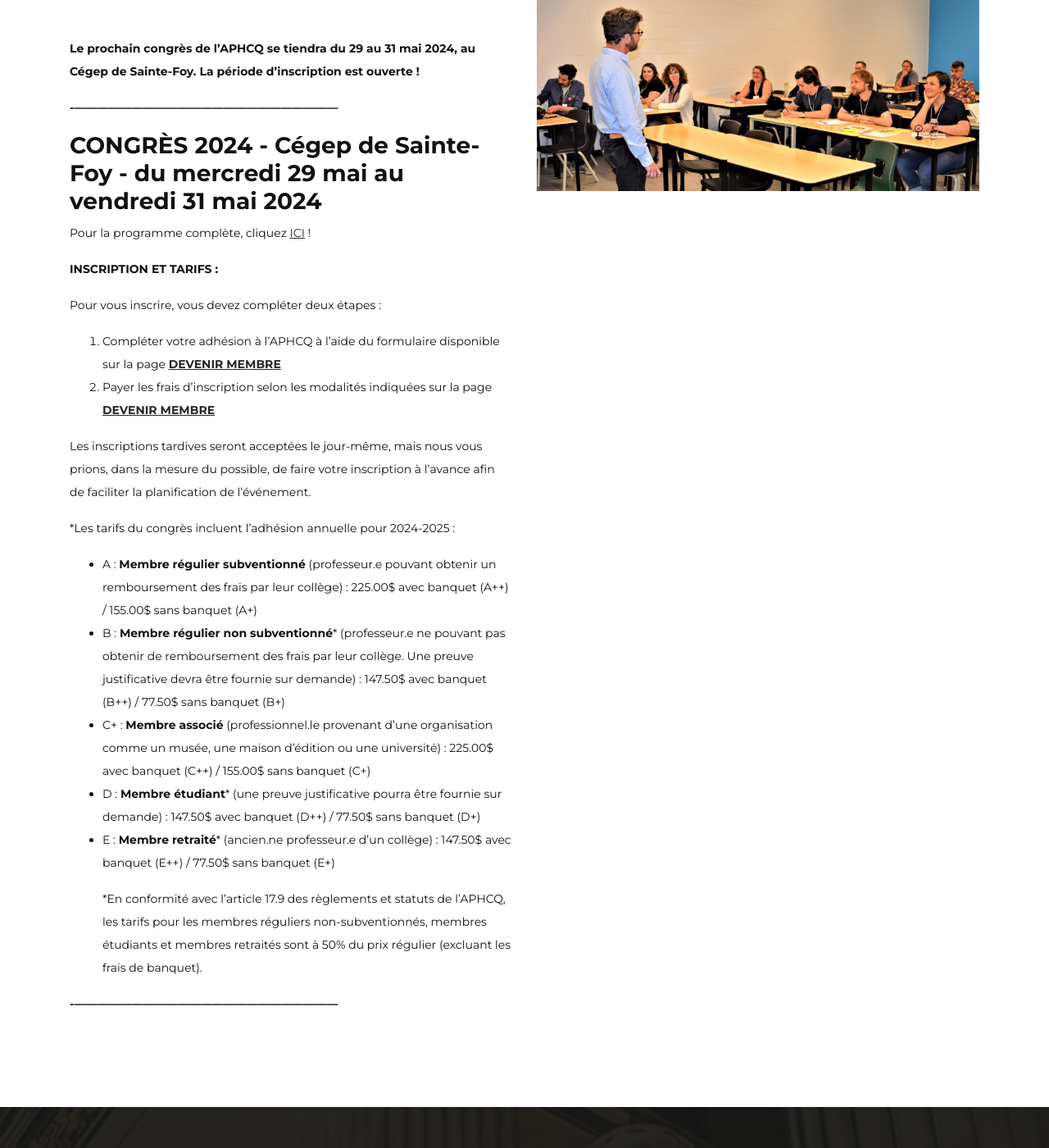
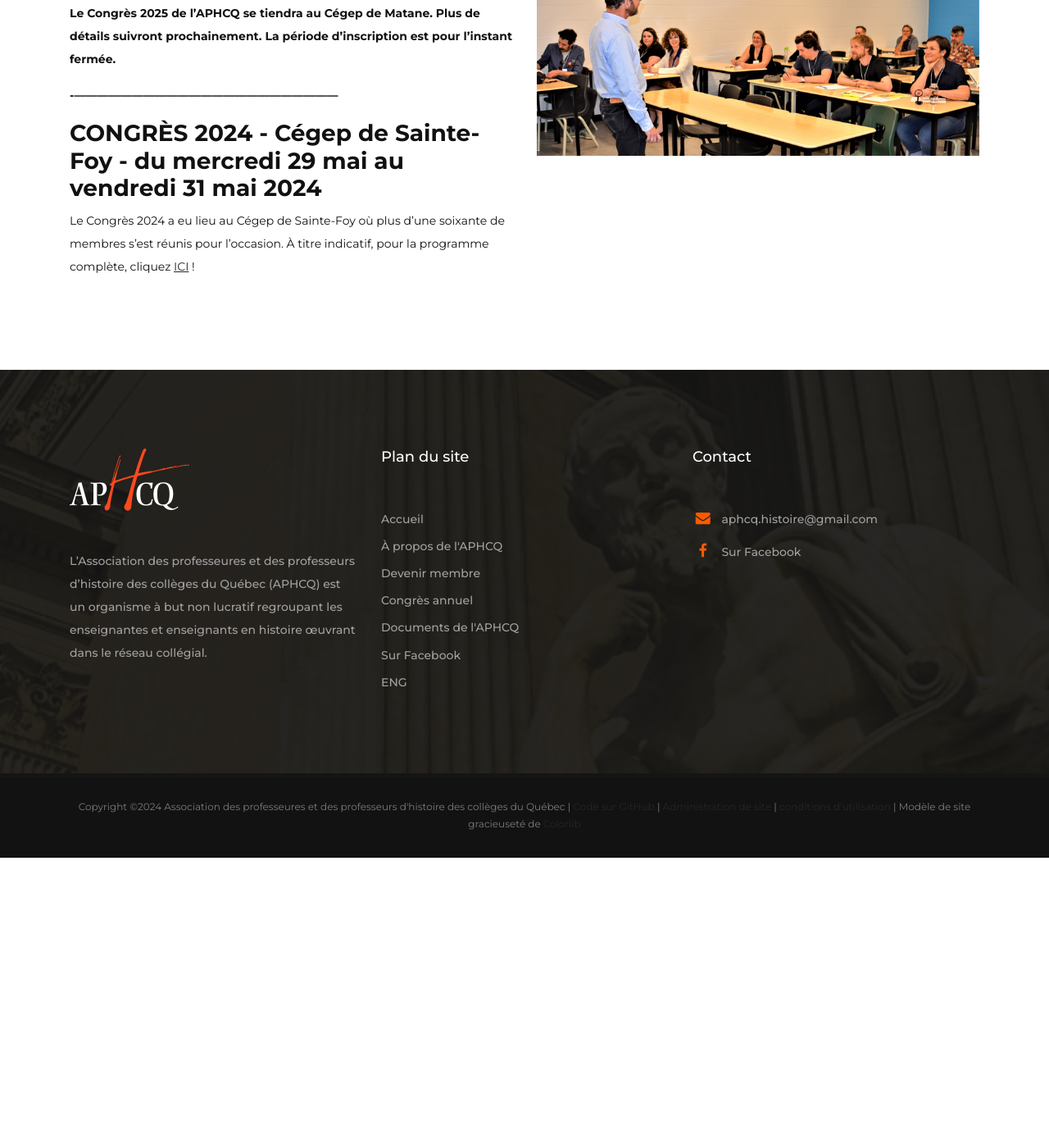
Before and after one commit to aphcq-association/site-web, a Jekyll site: the page built from docs/congres.html, in a window 1280 px wide and 1400 px high, scrolled down 536 px. Shown: the whole window at 82% size. Built offline with Jekyll 4.4.1, drawn with Linux system fonts in a browser that asks for light colours; after the commit the page ends 1582 px from its top, so only the background shows below that; some of the changed text lies outside the part shown.

Commit message:
Update Pages “congres”

```diff
--- a/docs/congres.html
+++ b/docs/congres.html
@@ -1,35 +1,14 @@
 ---
 layout: page_texte
-titre: CONGRÈS 2024 - Cégep de Sainte-Foy - du 29 au 31 mai 2024
+titre: CONGRÈS 2025 - Cégep de Matane - Plus de détails à venir
 image_top: /media/photo_bandeau_public_cvm2017.jpg
 image_droite:
   - image: /media/photo_atelier_stjerome2019.jpg
 ---
-**Le prochain congrès de l'APHCQ se tiendra du 29 au 31 mai 2024, au Cégep de Sainte-Foy. La période d'inscription est ouverte !**
+**Le Congrès 2025 de l'APHCQ se tiendra au Cégep de Matane. Plus de détails suivront prochainement. La période d'inscription est pour l'instant fermée.**
 
 **\----------------------------------------------------------------------**
 
 ### **C﻿ONGRÈS 2024 - Cégep de Sainte-Foy - du mercredi 29 mai au vendredi 31 mai 2024**
 
-P﻿our la programme complète, cliquez [ICI](/media/programme-congrès-aphcq-2024-compressed.pdf) !
-
-**INSCRIPTION ET TARIFS :**
-
-Pour vous inscrire, vous devez compléter deux étapes :
-
-1. Compléter votre adhésion à l'APHCQ à l'aide du formulaire disponible sur la page **[DEVENIR MEMBRE](https://www.aphcq.ca/adherez.html)**[](https://www.aphcq.ca/adherez.html)
-2. Payer les frais d'inscription selon les modalités indiquées sur la page **[DEVENIR MEMBRE](https://www.aphcq.ca/adherez.html)**
-
-Les inscriptions tardives seront acceptées le jour-même, mais nous vous prions, dans la mesure du possible, de faire votre inscription à l’avance afin de faciliter la planification de l’événement.
-
-\*Les tarifs du congrès incluent l’adhésion annuelle pour 2024-2025 :
-
-* A : **Membre régulier subventionné** (professeur.e pouvant obtenir un remboursement des frais par leur collège) : 225.00$ avec banquet (A++) / 155.00$ sans banquet (A+)
-* B : **Membre régulier non subventionné***  (professeur.e ne pouvant pas obtenir de remboursement des frais par leur collège. Une preuve justificative devra être fournie sur demande) :  147.50$ avec banquet (B++) / 77.50$ sans banquet (B+)
-* C+ : **Membre associé** (professionnel.le provenant d’une organisation comme un musée, une maison d’édition ou une université) : 225.00$ avec banquet (C++) / 155.00$ sans banquet (C+)
-* D : **Membre étudiant*** (une preuve justificative pourra être fournie sur demande) : 147.50$ avec banquet (D++) / 77.50$ sans banquet (D+)
-* E : **Membre retraité*** (ancien.ne professeur.e d’un collège) : 147.50$ avec banquet (E++) / 77.50$ sans banquet (E+)
-
-  \*En conformité avec l'article 17.9 des règlements et statuts de l'APHCQ, les tarifs pour les membres réguliers non-subventionnés, membres étudiants et membres retraités sont à 50% du prix régulier  (excluant les frais de banquet).
-
-**\----------------------------------------------------------------------**
+L﻿e Congrès 2024 a eu lieu au Cégep de Sainte-Foy où plus d'une soixante de membres s'est réunis pour l'occasion. À titre indicatif, pour la programme complète, cliquez [ICI](/media/programme-congrès-aphcq-2024-compressed.pdf) !
```
